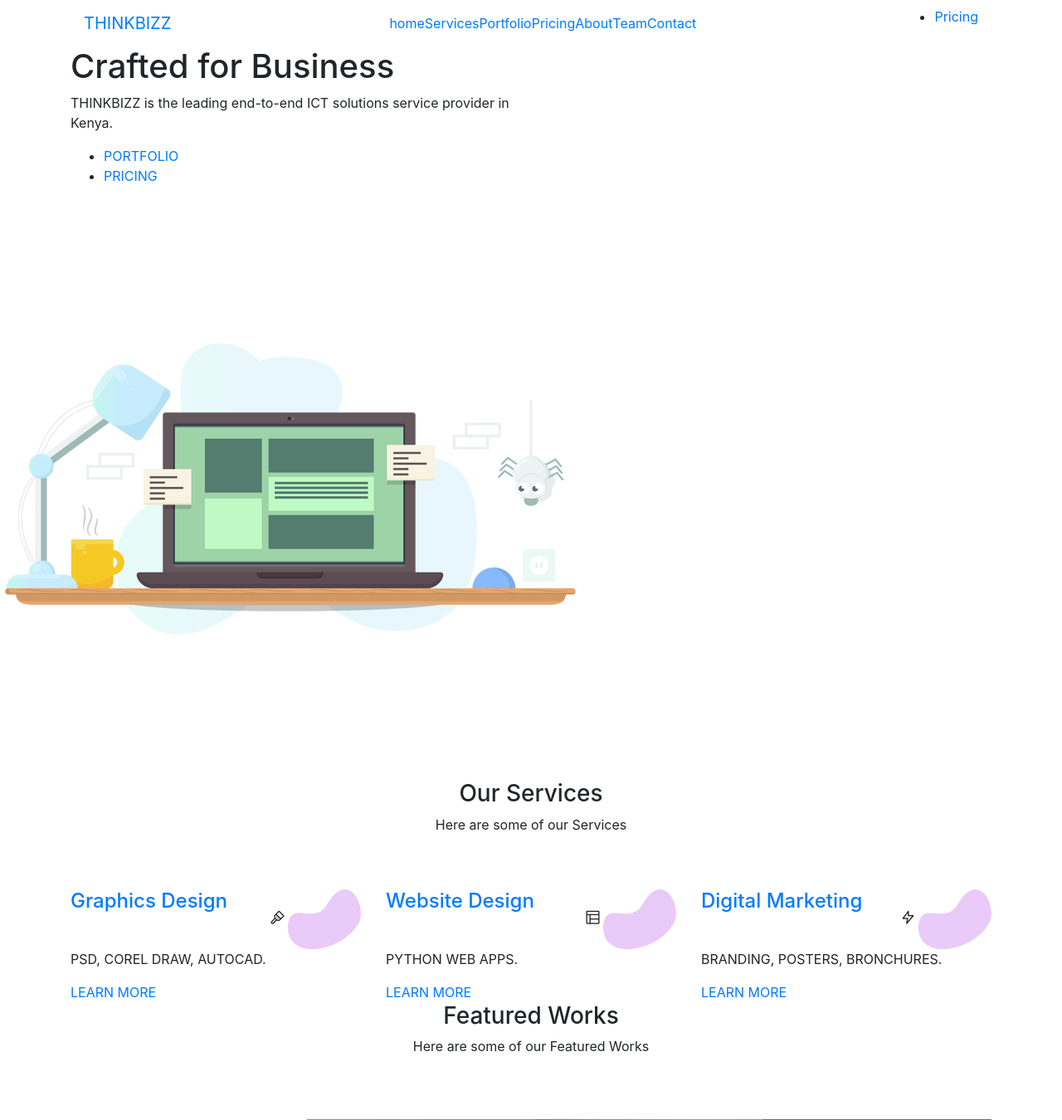
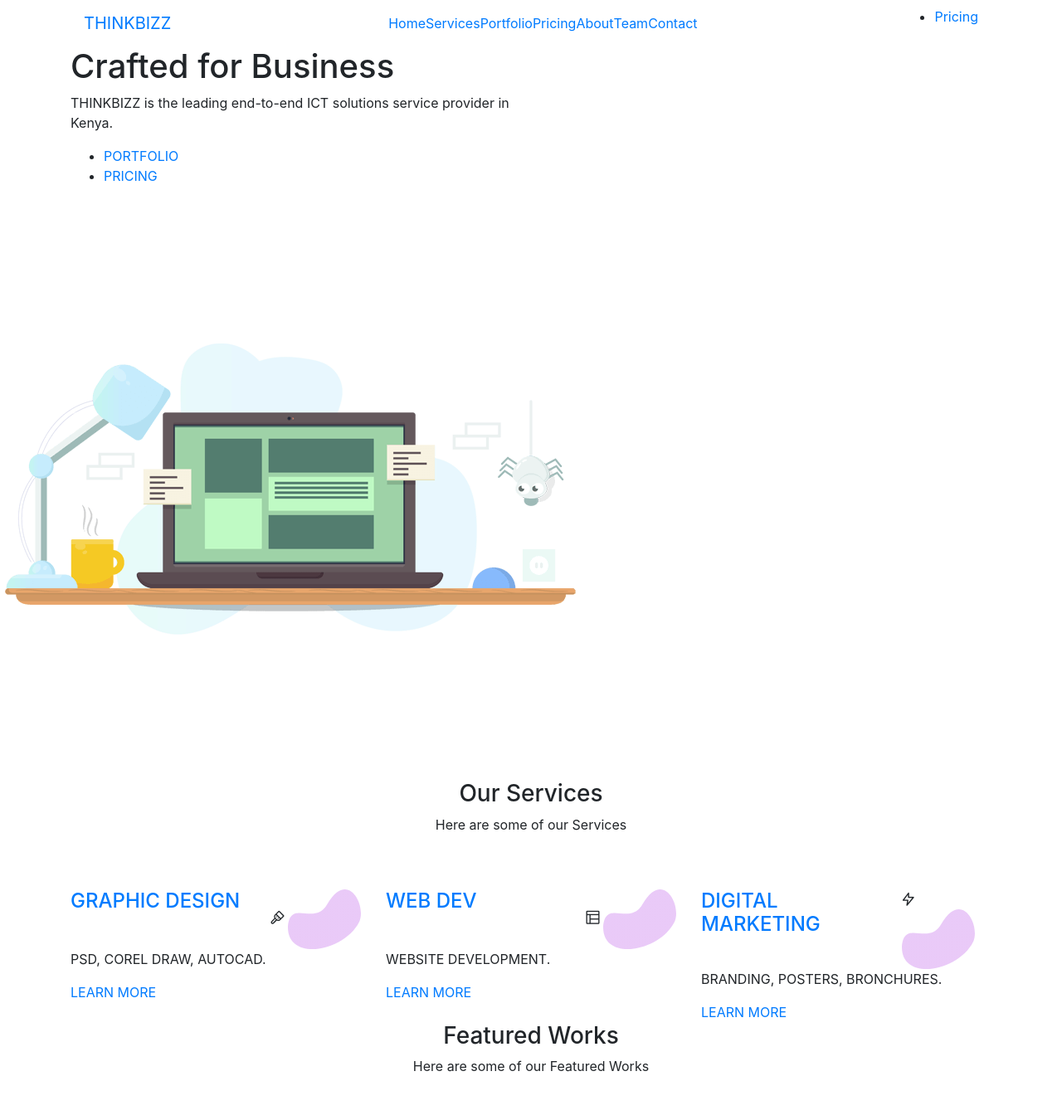
Before and after one commit to Deuce15/tbk, a Django app: page / in a window 1280 px wide; the page is wider, and only the part inside the window is pictured. Shown: the top 1350 px of that part at 83% size. Run offline with Django 4.2, Linux system fonts and the light colour scheme; some libraries are stand-ins or nearby versions.

Commit message:
Send Email html functionality and editing services

```diff
--- a/tbk/settings.py
+++ b/tbk/settings.py
@@ -26,7 +26,7 @@ SECRET_KEY = 'django-insecure-!_0x%)&jas653d4s*sxx4glwc-menznv(kozh@wre+)z@2^5pd
 # SECURITY WARNING: don't run with debug turned on in production!
 DEBUG = True
 
-ALLOWED_HOSTS = ['157.230.37.13', 'www.thinkbizzke.com']
+ALLOWED_HOSTS = ['157.230.37.13', 'www.thinkbizzke.com','localhost']
 
 
 # Application definition
--- a/website/templates/home.html
+++ b/website/templates/home.html
@@ -78,7 +78,7 @@
 
                         <div class="collapse navbar-collapse sub-menu-bar" id="navbarTwo">
                             <ul class="navbar-nav m-auto">
-                                <li class="nav-item active"><a class="page-scroll" href="#home">home</a></li>
+                                <li class="nav-item active"><a class="page-scroll" href="#home">Home</a></li>
                                 <li class="nav-item"><a class="page-scroll" href="#services">Services</a></li>
                                 <li class="nav-item"><a class="page-scroll" href="#portfolio">Portfolio</a></li>
                                 <li class="nav-item"><a class="page-scroll" href="#pricing">Pricing</a></li>
@@ -190,7 +190,7 @@
 
     <!--====== SLIDER PART ENDS ======-->
 
-    <!--====== FEATRES TWO PART START ======-->
+    <!--====== FEATURES TWO PART START ======-->
 
     <section id="services" class="features-area">
         <div class="container">
@@ -206,7 +206,7 @@
                 <div class="col-lg-4 col-md-7 col-sm-9">
                     <div class="single-features mt-40">
                         <div class="features-title-icon d-flex justify-content-between">
-                            <h4 class="features-title"><a href="#">Graphics Design</a></h4>
+                            <h4 class="features-title"><a href="#">GRAPHIC DESIGN</a></h4>
                             <div class="features-icon">
                                 <i class="lni lni-brush"></i>
                                 <img class="shape" src="{% static 'website/assets/images/f-shape-1.svg' %}" alt="Shape">
@@ -221,14 +221,14 @@
                 <div class="col-lg-4 col-md-7 col-sm-9">
                     <div class="single-features mt-40">
                         <div class="features-title-icon d-flex justify-content-between">
-                            <h4 class="features-title"><a href="#portfolio">Website Design</a></h4>
+                            <h4 class="features-title"><a href="#portfolio">WEB DEV</a></h4>
                             <div class="features-icon">
                                 <i class="lni lni-layout"></i>
                                 <img class="shape" src="{% static 'website/assets/images/f-shape-1.svg' %}" alt="Shape">
                             </div>
                         </div>
                         <div class="features-content">
-                            <p class="text">PYTHON WEB APPS.</p>
+                            <p class="text">WEBSITE DEVELOPMENT.</p>
                             <a class="features-btn" href="#">LEARN MORE</a>
                         </div>
                     </div> <!-- single features -->
@@ -236,7 +236,7 @@
                 <div class="col-lg-4 col-md-7 col-sm-9">
                     <div class="single-features mt-40">
                         <div class="features-title-icon d-flex justify-content-between">
-                            <h4 class="features-title"><a href="#portfolio">Digital Marketing</a></h4>
+                            <h4 class="features-title"><a href="#portfolio">DIGITAL MARKETING</a></h4>
                             <div class="features-icon">
                                 <i class="lni lni-bolt"></i>
                                 <img class="shape" src="{% static 'website/assets/images/f-shape-1.svg' %}" alt="Shape">
@@ -846,7 +846,7 @@
                                 <i class="lni lni-envelope"></i>
                             </div>
                             <div class="contact-info-content media-body">
-                                <p class="text"><a href="#">contact@thinkbizzke.com</a></p>
+                                <p class="text"><a href = "mailto: contact@thinkbizzke.com">contact@thinkbizzke.com</a></p>
                             </div>
                         </div> <!-- single contact info -->
                     </div>
@@ -930,8 +930,9 @@
                         <li><a href="#"><i class="lni lni-linkedin-original"></i></a></li>
                     </ul> <!-- social -->
                     <div class="footer-support text-center">
-                        <span class="number">+254705452661</span>
-                        <span class="mail">contact@thinkbizzke.com</span>
+                        <span class="number">CALL +254 705 452 661</span>
+                        <span class="text">OR</span>
+                        <span class="mail">EMAIL contact@thinkbizzke.com</span>
                     </div>
                     <div class="copyright text-center mt-35">
                         <p class="text">© 2023 Thinkbizz <a href=" " rel="nofollow"></a>Kenya.</p>
```
